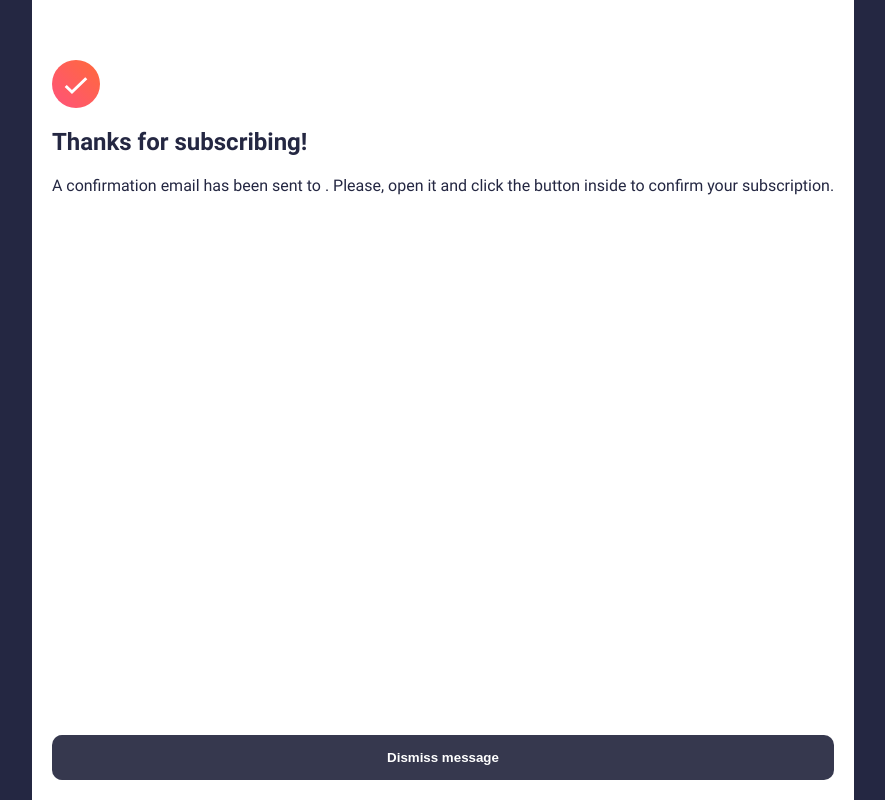
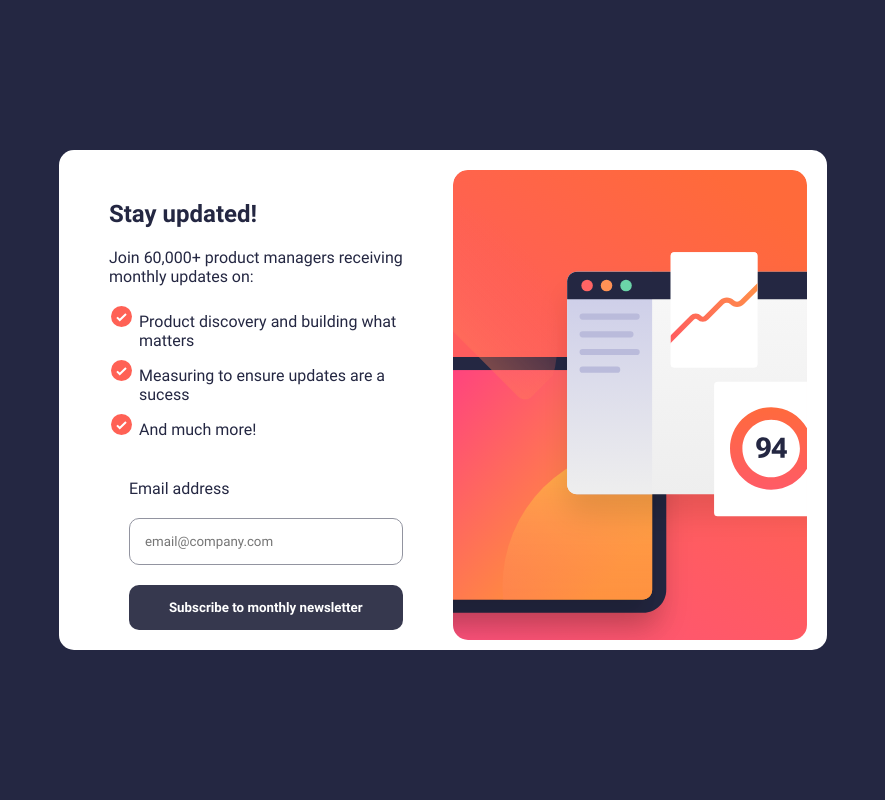
Before and after one commit to lftdev/Newsletter-sign-up-form-with-success-message, a React (Vite) app: page / in a window 1280 px wide. Shown: the whole page, without its empty margins (197-1082 px from the left). Built offline with nearby package versions, Linux system fonts and the light colour scheme.

Commit message:
Finished: general project structure.

```diff
--- a/index.html
+++ b/index.html
@@ -4,7 +4,7 @@
     <meta charset="UTF-8" />
     <link rel="icon" type="image/png" href="/src/assets/images/favicon-32x32.png" />
     <meta name="viewport" content="width=device-width, initial-scale=1.0" />
-    <title>Vite + TS</title>
+    <title>Frontend Mentor | Newsletter sign-up form with success message</title>
   </head>
   <body>
     <div id="root"></div>
--- a/src/App.tsx
+++ b/src/App.tsx
@@ -1,4 +1,4 @@
-import { Cover } from './components/Cover'
+import Cover from './components/Cover'
 import { FormEvent, useState } from 'react'
 import './scss/style.scss'
 function App() {
@@ -10,7 +10,11 @@ function App() {
   }
   const [email, setEmail] = useState('')
   const [invalid, setInvalid] = useState(false)
-  const [canProceed,  proceed] = useState(true)
+  const [canProceed,  proceed] = useState(false)
+  const [breakpoint, setBreakpoint] = useState(window.innerWidth < 768? 'sm' : 'md')
+  window.matchMedia('(min-width: 768px)').addEventListener('change', (event) => {
+    setBreakpoint(event.matches? 'md' : 'sm')
+  })
 
   const handleInput = (event: FormEvent) => {
     const value = (event.target as HTMLInputElement).value
@@ -32,9 +36,10 @@ function App() {
   }
   return (
     <>
-      {!canProceed && (<section className='subscription-section'>
-        <Cover/>
-        <div className='flex-container benefits'>
+      {!canProceed && (
+      <section className='subscription-section'>
+        <Cover breakpoint={breakpoint}/>
+        <div className='benefits flex-container'>
           <h1>Stay updated!</h1>
           <p>Join 60,000+ product managers receiving monthly updates on:</p>
           <ul className='flex-container'>
@@ -42,7 +47,6 @@ function App() {
             <li>Measuring to ensure updates are a sucess</li>
             <li>And much more!</li>
           </ul>
-        </div>
           <form className='flex-container newsletter-form' onSubmit={handleSubmit}>
             <div className='flex-container'>
               <label htmlFor='email'>Email address</label>
@@ -51,10 +55,12 @@ function App() {
             <input id='email' type='email' placeholder='email@company.com' className='text-field' onInput={handleInput}/>
             <input type='submit' value='Subscribe to monthly newsletter' />
           </form>
+        </div>
       </section>)}
-      {canProceed && (<section className="finish-section flex-container">
-        <div className='flex-container benefits'>
-          <img src='src/assets/images/icon-success.svg' alt="" />
+      {canProceed && (
+      <section className='finish-section flex-container'>
+        <div className='flex-container'>
+          <img src='src/assets/images/icon-success.svg' alt="Finished subscription icon"/>
           <h1>Thanks for subscribing!</h1>
           <p>A confirmation email has been sent to <strong>{email}</strong>. Please, open it and click the button inside to confirm your subscription.</p>
         </div>
--- a/src/components/Cover.tsx
+++ b/src/components/Cover.tsx
@@ -1,5 +1,13 @@
-export function Cover() {
+interface CoverProps {
+  breakpoint: string
+}
+export default ({breakpoint}: CoverProps) => {
   return (
-    <header className='cover'></header>
+    <>
+      {(breakpoint == 'sm') && (
+      <header className='cover'></header>)}
+      {(breakpoint == 'md') && (
+      <aside className='cover'></aside>)}
+    </>
   )
 }
--- a/src/scss/_index.scss
+++ b/src/scss/_index.scss
@@ -5,15 +5,14 @@
 }
 html, body {
   height: 100%;
-  background-color: $dark-slate-grey;
   color: $dark-slate-grey;
 }
 #root {
+  height: 100%;
+  font-family: 'Roboto';
   display: grid;
-  height: 100%;
   place-items: center;
   grid-template-columns: 1fr;
-  font-family: 'Roboto';
 }
 .flex-container {
   display: flex;
@@ -34,25 +33,20 @@ input[type='submit'] {
     background: linear-gradient(270deg, rgba(255,98,87,1) 41%, rgba(237,69,182,1) 100%);
   }
 }
+img {
+  max-width: 100%;
+}
 section {
   background-color: $white;
-  height: 100%;
-  &.finish-section {
-    padding: 20px;
-    &.flex-container {
-      justify-content: space-between;
-    }
-    img {
-      max-width: 48px;
-      margin-top: 40px;
-    }
-  }
-}
+  border-radius: 15px;
+  &.subscription-section {
     .cover {
       background: url(../assets/images/illustration-sign-up-mobile.svg) center top no-repeat;
-  background-size: contain;
+      background-size: initial;
       height: 284px;
-  border-radius: 0 0 35px 35px;
+      border-radius: 0 0 15px 15px;
+      display: grid;
+      place-items: center;
       & + * {
         padding: 20px;
       }
@@ -62,13 +56,12 @@ section {
         gap: 20px;
       }
       ul {
-    margin-left: 20px;
+        margin-left: 30px;
         li {
           list-style-image: url(../assets/images/icon-list.svg);
         }
         &.flex-container {
           gap: 10px;
-    }
         }
       }
       .newsletter-form {
@@ -89,6 +82,7 @@ section {
           }
         }
       }
+    }
     p.invalid-input {
       display: none;
       color: $error;
@@ -97,3 +91,21 @@ p.invalid-input {
         display: block;
       }
     }
+  }
+  &.finish-section {
+    padding: 20px;
+    &.flex-container {
+      justify-content: space-between;
+    }
+    div.flex-container {
+      gap: 20px;
+      h1 {
+        font-size: 2.5rem;
+      }
+      img {
+        max-width: 48px;
+        margin-top: 0;
+      }
+    }
+  }
+}
--- /dev/null
+++ b/src/scss/_media-queries.scss
@@ -0,0 +1,42 @@
+@media (width >= 768px) {
+  #root {
+    background-color: $dark-slate-grey;
+  }
+  section {
+    &.subscription-section {
+      display: flex;
+      flex-direction: row-reverse;
+      width: 768px;
+      height: 500px;
+      padding: 20px;
+      .cover {
+        background: url(../assets/images/illustration-sign-up-desktop.svg);
+        width: 500px;
+        height: 470px;
+        background-size: cover;
+        border-radius: 15px;
+        & + * {
+          padding: 30px;
+        }
+      }
+    }
+    &.finish-section {
+      width: 400px;
+      height: 400px;
+      padding: 50px;
+      border-radius: 30px;
+      &.flex-container {
+        gap: 30px;
+      }
+      div.flex-container {
+        h1 {
+          font-size: 2.5rem;
+        }
+        img {
+          max-width: 48px;
+          margin-top: 0;
+        }
+      }
+    }
+  }
+}
--- a/src/scss/style.scss
+++ b/src/scss/style.scss
@@ -21,4 +21,5 @@ $white: hsl(0, 0%, 100%) ;
 
 $error: hsl(0, 100%, 66%);
 
-@import './index'
+@import './index';
+@import './media-queries';
```
Also changed, not shown: src/components/StepSection.tsx (deleted, +0 -19 lines), 1 other file (tests, documents, lock files or other folders). Lines whose indentation alone changed are shown as unchanged.
